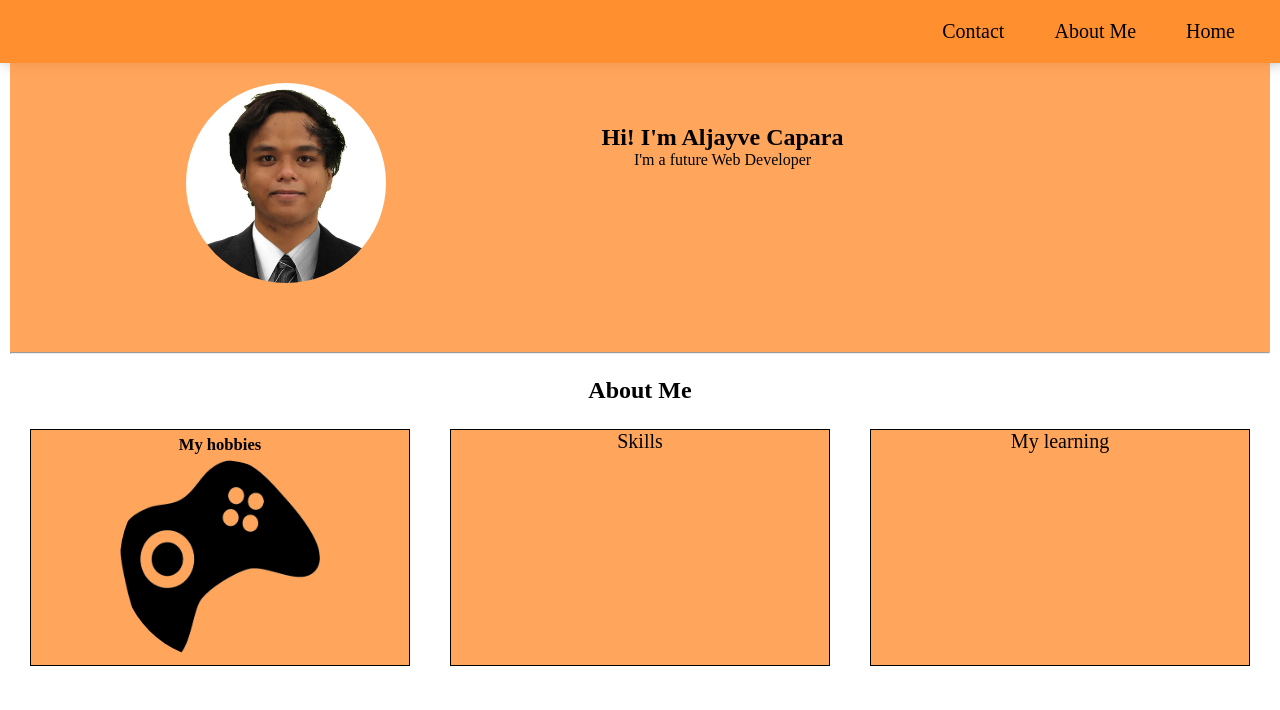
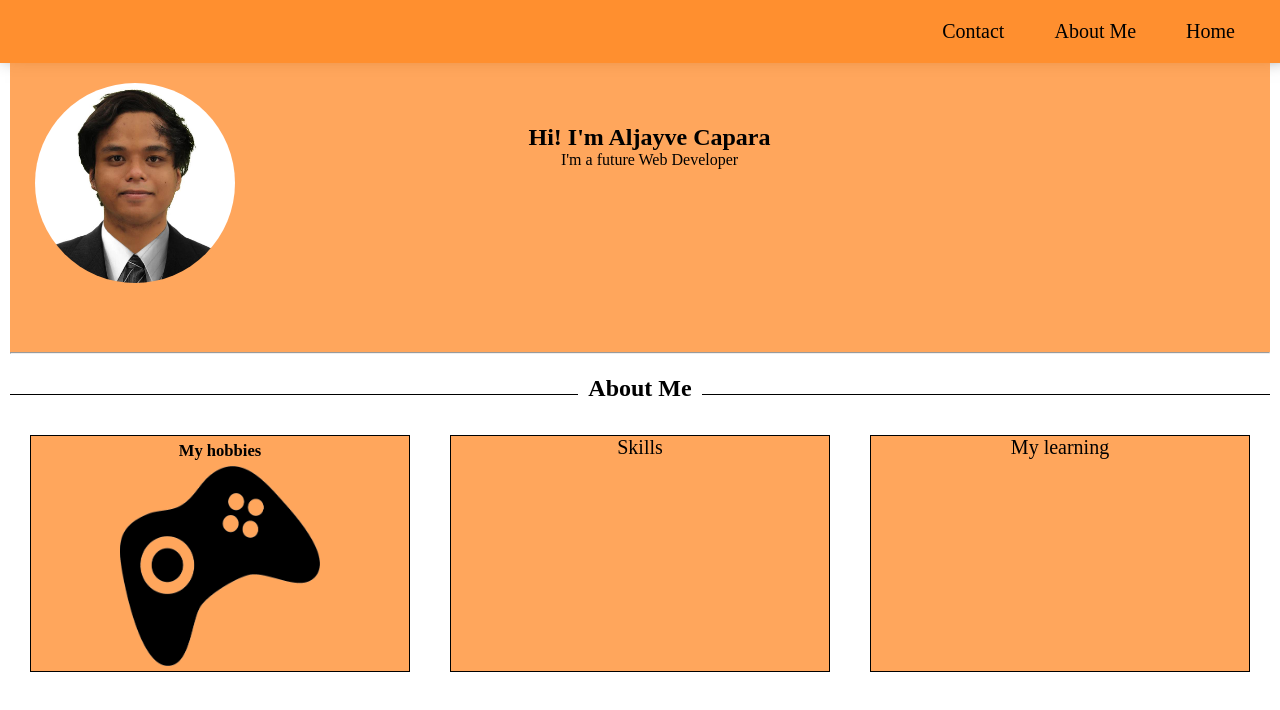
Before and after one commit to Aljayve21/KodegoExercise, a plain HTML site: page index.html in a window 1280 px wide. Drawn offline with Linux system fonts and the light colour scheme.

Commit message:
-wip img and a tag pages

```diff
--- a/css/styles.css
+++ b/css/styles.css
@@ -39,7 +39,7 @@ li {
 
 }
 
-a:hover, a:before, a:after, a:active {
+a:hover, a:before, a:after, a:active, a:hover {
   background-color: white;
   padding-top: auto;
   padding-bottom: auto;
@@ -57,19 +57,17 @@ a:hover, a:before, a:after, a:active {
   background-color: #ff8d2fc7;
   padding-top: 20px;
   padding-bottom: 20px;
-  padding-left: 146px;
+  padding-left: 25px;
+  padding-right: 25px;
+
 }
-img {
+.avatar {
   border-radius: 50%;
-  margin-left: 30px;
-  margin-right: 30px;
-  position: relative;
-  display: inline;
+  height: auto;
 }
 
 .section {
   text-align: center;
-  position: relative;
   padding-left: 206px;
   padding-right: 241px;
 }
@@ -96,7 +94,18 @@ main {
   text-align: center;
   padding-top: 5px;
   padding-bottom: 5px;
+  width: 100%;
+   text-align: center;
+   border-bottom: 1px solid #000;
+   line-height: 0.1em;
+   margin: 10px 0 20px;
 }
+
+#about span {
+  background:#fff;
+    padding:0 10px;
+}
+
 #aboutme {
   display: flex;
 
@@ -115,4 +124,10 @@ main {
 div > h5 {
   padding-top: 5px;
   padding-bottom: 5px;
+
 }
+
+h5 span {
+  background:#fff;
+    padding:0 10px;
+}
--- a/index.html
+++ b/index.html
@@ -28,9 +28,9 @@
 <main>
   <section>
     <div class="logo">
-      <img src="/img/logo.png" alt="avatar" width="200" height="200">
+      <img src="/img/logo.png" class="avatar" alt="avatar" width="200" height="200">
       <div class="section">
-        <h1><span>Hi! I'm Aljayve Capara</span></h1>
+        <h1>Hi! I'm Aljayve Capara</h1>
         <p>I'm a future Web Developer</p>
       </div>
     </div>
@@ -41,7 +41,7 @@
 
   <!--SECTION 2-->
   <section>
-    <h2 id="about">About Me</h2>
+    <h2 id="about"><span>About Me</span></h2>
     <div id="aboutme">
     <div>
       <h5>My hobbies</h5>
```
